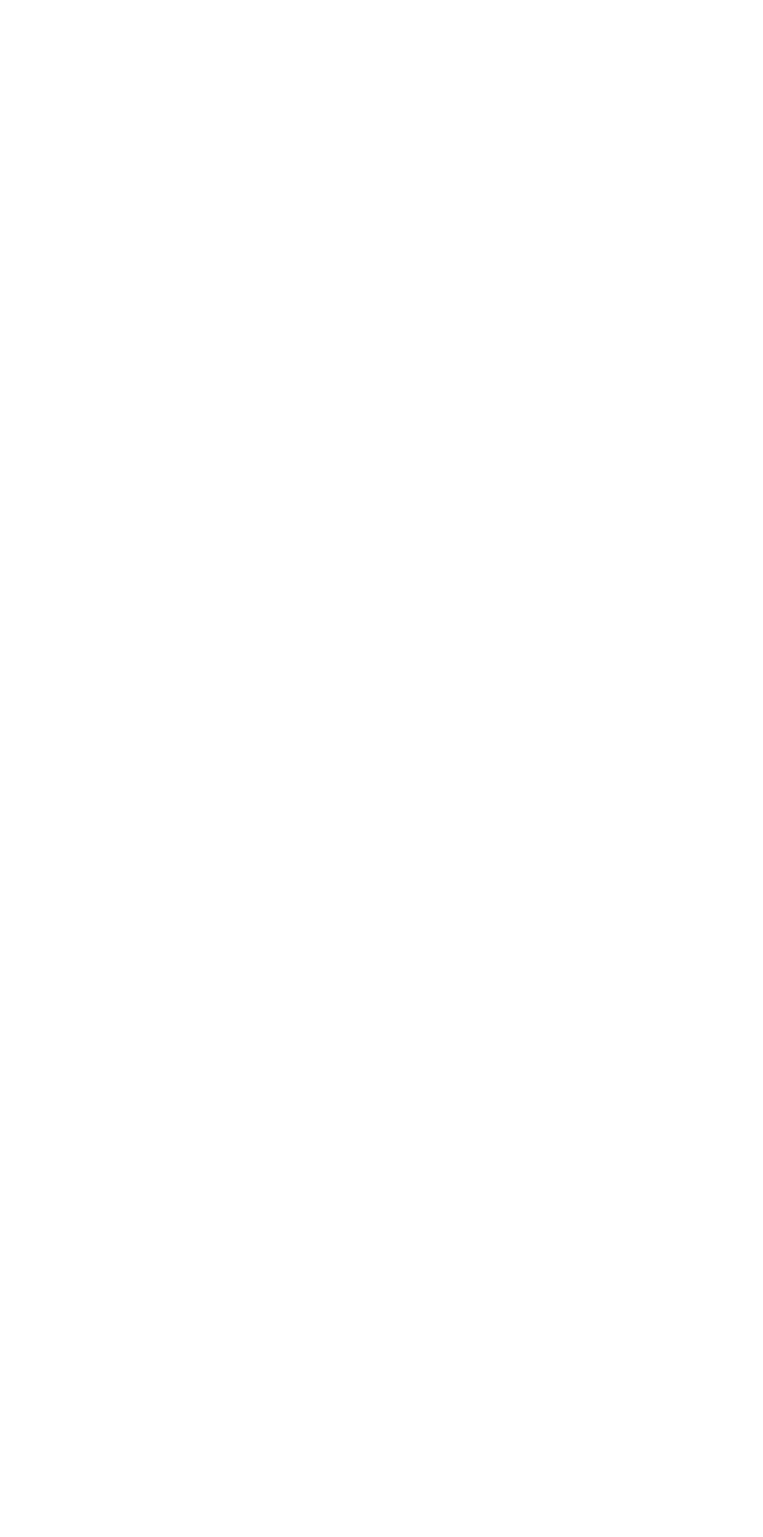
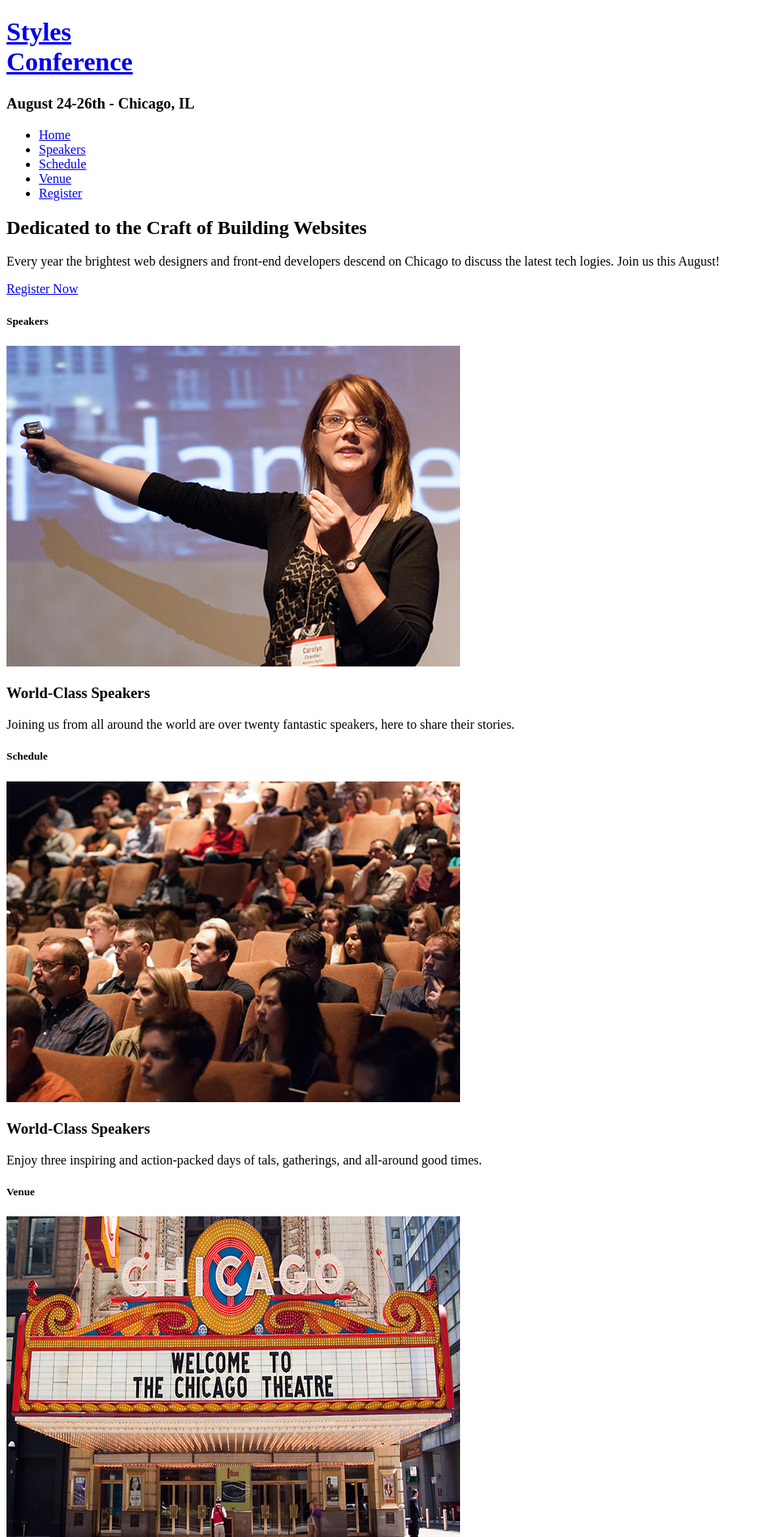
Before and after one commit to sena1434/styles-conference, a plain HTML site: page index.html in a window 1280 px wide. Shown: the top 1898 px of the page at 81% size, without its empty margins (0-942 px from the left). Before the commit the page ends 800 px from the top, so only its background shows below. Drawn offline with Linux system fonts and the light colour scheme.

Commit message:
Complete the html file

```diff
--- a/index.html
+++ b/index.html
@@ -6,5 +6,101 @@
     <link rel="stylesheet" href="style.css" />
     <title>Styles Conference</title>
   </head>
-  <body></body>
+  <body>
+    <header class="primary-header container group">
+      <h1 class="logo">
+        <a href="/">
+          Styles
+          <br />
+          Conference
+        </a>
+      </h1>
+      <h3 class="tagline">August 24-26th - Chicago, IL</h3>
+      <nav class="nav primary-nav">
+        <ul>
+          <li>
+            <a href="/">Home</a>
+          </li>
+          <li>
+            <a href="/">Speakers</a>
+          </li>
+          <li>
+            <a href="/">Schedule</a>
+          </li>
+          <li>
+            <a href="/">Venue</a>
+          </li>
+          <li>
+            <a href="/">Register</a>
+          </li>
+        </ul>
+      </nav>
+    </header>
+    <section class="hero container">
+      <h2>Dedicated to the Craft of Building Websites</h2>
+      <p>
+        Every year the brightest web designers and front-end developers descend
+        on Chicago to discuss the latest tech logies. Join us this August!
+      </p>
+      <a class="btn btn-alt" href="/">Register Now </a>
+    </section>
+    <section class="row">
+      <div class="grid">
+        <section class="teaser col-1-3">
+          <h5>Speakers</h5>
+          <a href="/"></a>
+          <img src="img/speakers.jpeg" alt="Profesional Speaker" />
+          <h3>World-Class Speakers</h3>
+          <p>
+            Joining us from all around the world are over twenty fantastic
+            speakers, here to share their stories.
+          </p>
+        </section>
+
+        <section class="teaser col-1-3">
+          <h5>Schedule</h5>
+          <a href="/"></a>
+          <img src="img/schedule.jpeg" alt="Profesional Speaker" />
+          <h3>World-Class Speakers</h3>
+          <p>
+            Enjoy three inspiring and action-packed days of tals, gatherings,
+            and all-around good times.
+          </p>
+        </section>
+
+        <section class="teaser col-1-3">
+          <h5>Venue</h5>
+          <a href="/"></a>
+          <img src="img/venue.jpeg" alt="Profesional Speaker" />
+          <h3>World-Class Speakers</h3>
+          <p>
+            Within the heart of downtown Chicago, The Chicago Theatre will
+            provide a beautiful conference venue.
+          </p>
+        </section>
+      </div>
+    </section>
+    <footer>
+      <small>©Created by Sena Eyupoglu</small>
+      <nav class="nav">
+        <ul>
+          <li>
+            <a href="/">Home</a>
+          </li>
+          <li>
+            <a href="/">Speakers</a>
+          </li>
+          <li>
+            <a href="/">Schedule</a>
+          </li>
+          <li>
+            <a href="/">Venue</a>
+          </li>
+          <li>
+            <a href="/">Register</a>
+          </li>
+        </ul>
+      </nav>
+    </footer>
+  </body>
 </html>
```
